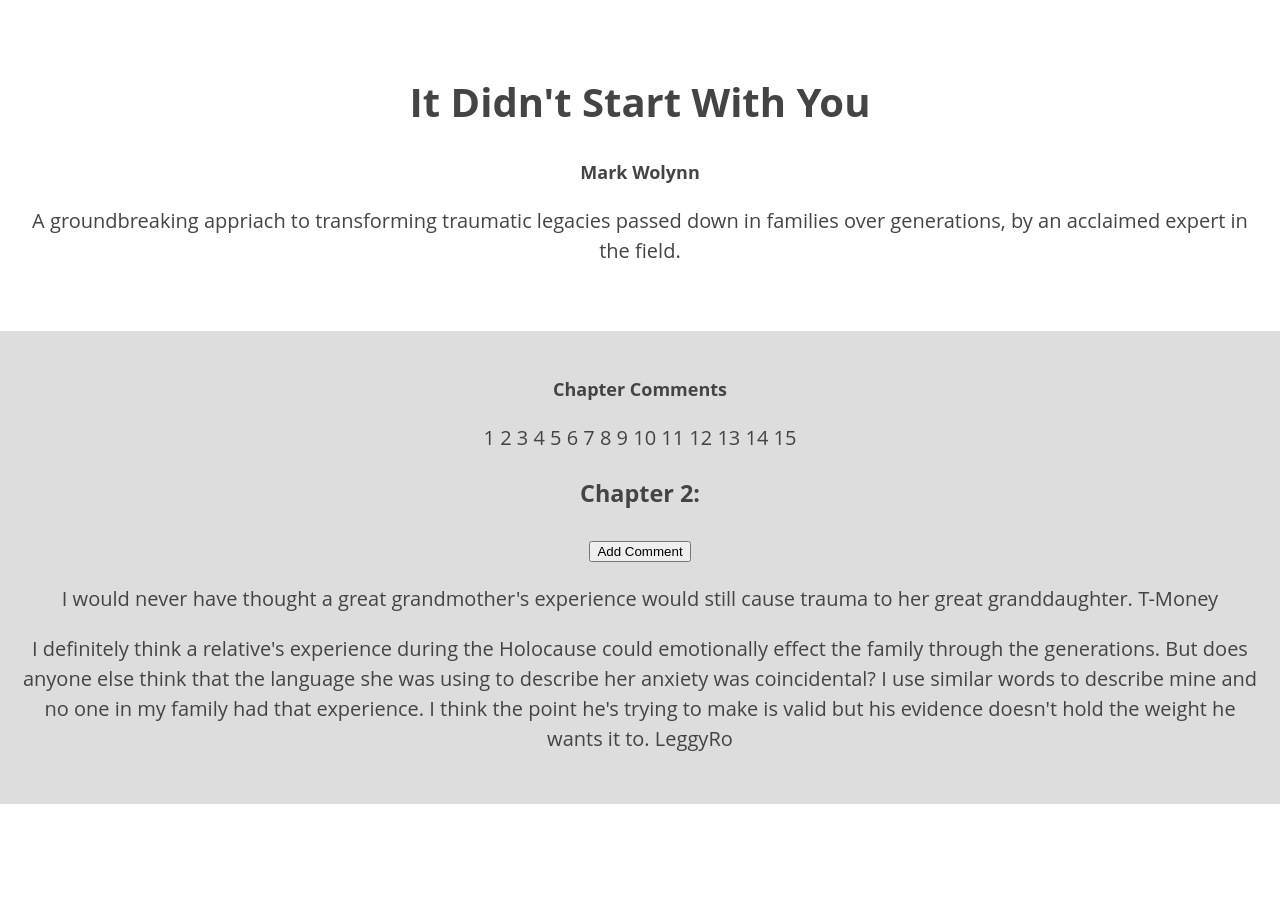
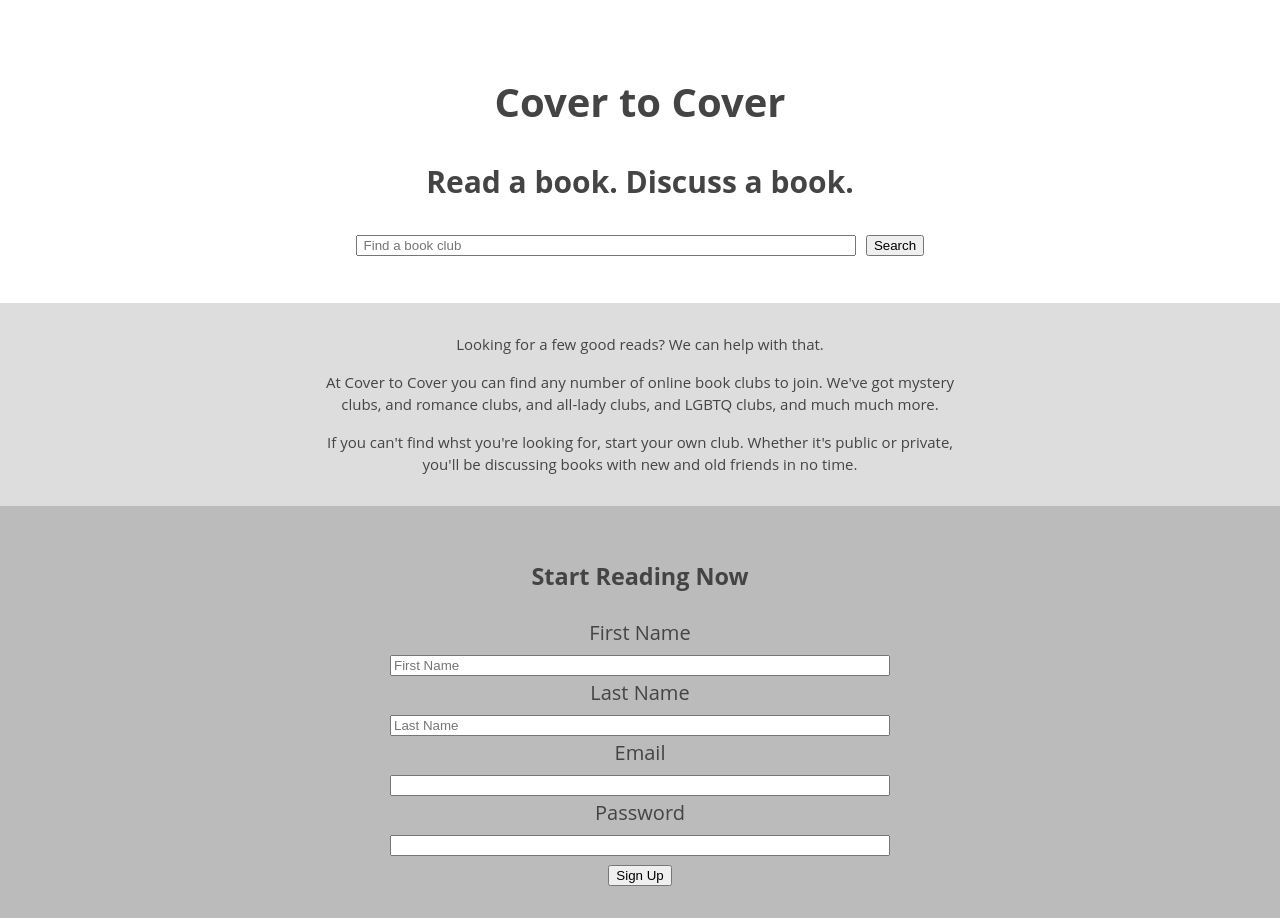
Before and after one commit to legsateri/cover-to-cover-app, a React (Create React App) app: page / in a window 1280 px wide. Before the commit the page ends 804 px from the top, so only its background shows below. Built offline with nearby package versions, Linux system fonts and the light colour scheme.

Commit message:
re-wire homepage and club search bar in react

```diff
--- /dev/null
+++ b/src/components/ClubSearchBar/ClubSearchBar.css
@@ -0,0 +1,25 @@
+* {
+    box-sizing: border-box;
+}
+
+body {
+    font-family: "Open Sans", sans-serif;
+    font-size: 20px;
+    color: #444;
+    text-align: center;
+    line-height: 1.5;
+    min-width: 320px;
+}
+
+input {
+    width: 100%;
+    max-width: 500px;
+}
+
+.form-section {
+    margin-bottom: 30px;
+}
+
+.search-button {
+    margin-left: 10px;
+}
--- /dev/null
+++ b/src/components/ClubSearchBar/ClubSearchBar.js
@@ -0,0 +1,15 @@
+import React, { Component } from 'react'
+import './ClubSearchBar.css'
+
+export default class Homepage extends Component {
+    render() {
+        return (
+            <>
+                <form>
+                    <input placeholder=' Find a book club' />
+                    <button className='search-button'>Search</button>
+                </form>
+            </>
+        )
+    }
+}
--- /dev/null
+++ b/src/components/Homepage/Homepage.css
@@ -0,0 +1,78 @@
+* {
+    box-sizing: border-box;
+}
+
+body {
+    font-family: "Open Sans", sans-serif;
+    font-size: 20px;
+    color: #444;
+    text-align: center;
+    line-height: 1.5;
+    min-width: 320px;
+}
+
+footer {
+    padding: 1% 0;
+    background-color: #aaa;
+}
+
+nav {
+    position: fixed;
+    top: 0;
+    left: 0;
+    right: 0;
+    z-index: 10;
+    background-color: #aaa;
+}
+
+header {
+    padding: 45px 15px;
+}
+
+section {
+    min-height: 200px;
+    padding: 30px 15px;
+    background-color: #bbb;
+}
+
+section:nth-child(even) {
+    background-color: #ddd;
+}
+
+p {
+    margin: 0 auto;
+    max-width: 650px;
+    font-size: 15px;
+}
+
+p+p {
+    margin-top: 15px;
+}
+
+input, textarea {
+    width: 100%;
+    max-width: 500px;
+}
+
+label {
+    display: block;
+}
+
+.form-section {
+    margin-bottom: 30px;
+}
+
+ul {
+    list-style: none;
+    display: flex;
+    justify-content: space-around;
+    padding: 0;
+}
+
+li {
+    font-size: 15px;
+}
+
+.search-button {
+    margin-left: 10px;
+}
--- /dev/null
+++ b/src/components/Homepage/Homepage.js
@@ -0,0 +1,31 @@
+import React, { Component } from 'react'
+import SignupForm from '../SignupForm/SignupForm'
+import ClubSearchBar from '../ClubSearchBar/ClubSearchBar'
+import './Homepage.css'
+
+export default class Homepage extends Component {
+    render() {
+        return (
+            <>
+                <header>
+                    <h1>Cover to Cover</h1>
+                    <h2>Read a book. Discuss a book.</h2>
+
+                    <ClubSearchBar />
+                </header>
+
+                <section>
+                    <p>Looking for a few good reads? We can help with that.</p>
+                    <p>At Cover to Cover you can find any number of online book clubs to join. We've got mystery clubs, and romance clubs, and all-lady clubs, and LGBTQ clubs, and much much more.</p>
+                    <p>If you can't find whst you're looking for, start your own club. Whether it's public or private, you'll be discussing books with new and old friends in no time.</p>
+                </section>
+
+                <section>
+                    <h3>Start Reading Now</h3>
+
+                    <SignupForm />
+                </section>
+            </>
+        )
+    }
+}
--- a/src/components/SignupForm/SignupForm.js
+++ b/src/components/SignupForm/SignupForm.js
@@ -18,6 +18,8 @@ class SignupForm extends React.Component {
                     <label htmlFor="signupPassword">Password</label>
                     <input type="signupPassword" name='signupPassword' id='signupPassword' />
 
+                    <br />
+
                     <button type='submit'>Sign Up</button>
                 </form>
             </>
--- a/src/index.js
+++ b/src/index.js
@@ -1,6 +1,6 @@
 import React from 'react';
 import ReactDOM from 'react-dom';
 import './index.css';
-import AssignedBookPage from './components/AssignedBookPage/AssignedBookPage';
+import Homepage from './components/Homepage/Homepage';
 
-ReactDOM.render(<AssignedBookPage />, document.getElementById('root'));
+ReactDOM.render(<Homepage />, document.getElementById('root'));
```
